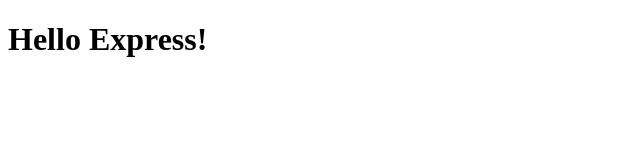
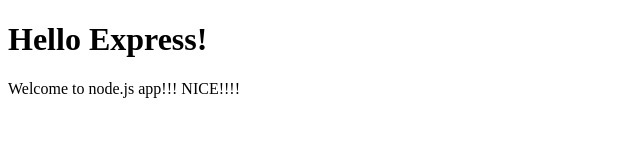
Before and after one commit to surfing-girl/web-server, a website: page public/index.html in a window 1280 px wide. Shown: the whole page, without its empty margins (0-640 px from the left). Drawn offline with Linux system fonts and the light colour scheme.

Commit message:
New paragraph in index.html added

```diff
--- a/public/index.html
+++ b/public/index.html
@@ -6,5 +6,6 @@
 	</head>
 	<body>
 		<h1>Hello Express!</h1>
+		<p>Welcome to node.js app!!! NICE!!!!</p>
 	</body>
 </html>
```
